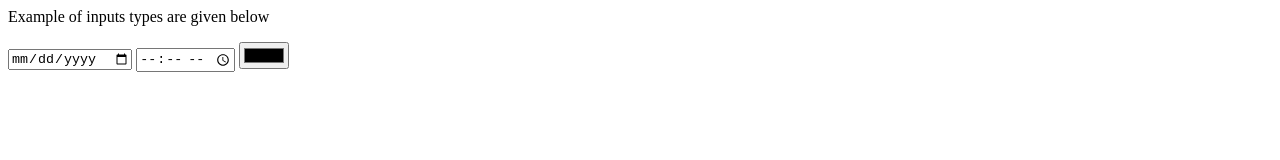
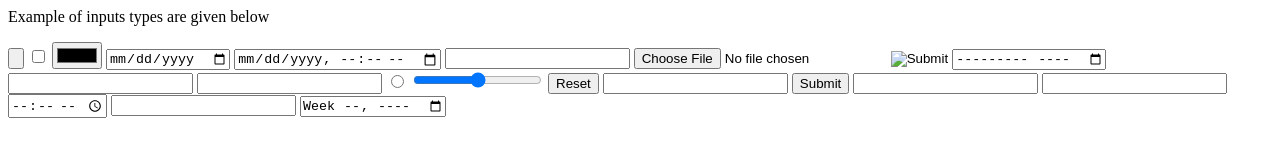
Before and after one commit to Arno-Web-team/Code-1.5.1, a plain HTML site: page index.html in a window 1280 px wide. Drawn offline with Linux system fonts and the light colour scheme.

Commit message:
Update index.html

```diff
--- a/index.html
+++ b/index.html
@@ -6,9 +6,28 @@
     <p>
       Example of inputs types are given below
     </p>
-    <input type="date">
-    <input type="time">
-    <input type="color">
+<input type="button">
+<input type="checkbox">
+<input type="color">
+<input type="date">
+<input type="datetime-local">
+<input type="email">
+<input type="file">
+<input type="hidden">
+<input type="image">
+<input type="month">
+<input type="number">
+<input type="password">
+<input type="radio">
+<input type="range">
+<input type="reset">
+<input type="search">
+<input type="submit">
+<input type="tel">
+<input type="text">
+<input type="time">
+<input type="url">
+<input type="week">
 
   </body>
 </html>
```
